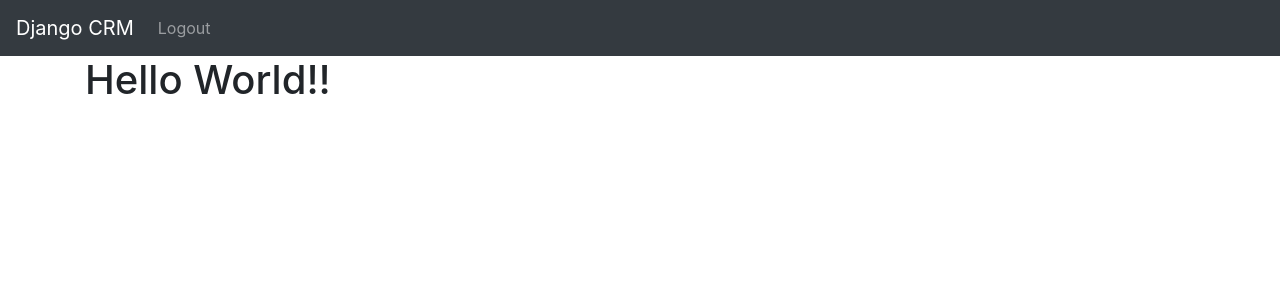
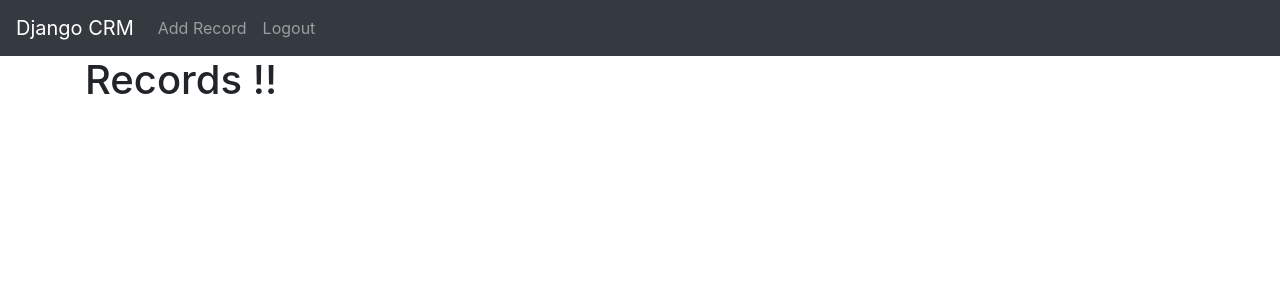
Before and after one commit to sudomanoj/Django-CRM, a Django app: page / in a window 1280 px wide. Shown: the top 300 px of the page. Run offline with Django 4.2, Linux system fonts and the light colour scheme; the visitor is signed in with stand-in values (Sample User, id 1); data that the repository does not hold is empty.

Commit message:
Final Project

```diff
--- a/website/templates/website/base.html
+++ b/website/templates/website/base.html
@@ -23,7 +23,7 @@
     <div class="container">
         {% if messages %}
         {% for message in messages %}
-        <div class="alert alert-warning alert-dismissible fade show" role="alert">
+        <div {% if message.tags %} class="alert alert-{{message.tags}} alert-dismissible fade show {% endif %}" role="alert">
           {{message}}
           <strong>{{user.username}}</strong>
           <button type="button" class="close" data-dismiss="alert" aria-label="Close">
--- a/website/templates/website/home.html
+++ b/website/templates/website/home.html
@@ -2,7 +2,41 @@
 
 {% block content %}
 {% if user.is_authenticated %}
-<h1>Hello World!!</h1>
+<h1>Records !!</h1>
+{% if records %}
+<table class="table table-striped table-hover table-md">
+  <thead class='thead-dark'>
+    <tr>
+      <th scope="col">SN</th>
+      <th scope="col">Name</th>
+      <th scope="col">Email</th>
+      <th scope="col">Phone</th>
+      <th scope="col">City</th>
+      <th scope="col">Zip Code</th>
+      <th scope="col">State</th>
+      <th scope="col">Created At</th>
+    </tr>
+  </thead>
+
+
+<tbody>
+  {% for record in records %}
+  <tr>
+    <td><a href="{% url 'record' record.id %}">{{forloop.counter}}</a></td>
+    <td>{{record.first_name}} {{record.last_name}}</td>
+    <td>{{record.email}}</td>
+    <td>{{record.phone}}</td>
+    <td>{{record.city}}</td>
+    <td>{{record.zipcode}}</td>
+    <td>{{record.state}}</td>
+    <td>{{record.created_at}}</td>
+  </tr>
+  {% endfor %}
+</tbody>
+</table>
+
+
+{% endif %}
 {% else %}
 <div class="col-md-6 offset-md-3"><h1>Login</h1>
 <form action="{% url 'home' %}" method="post">
--- a/website/templates/website/navbar.html
+++ b/website/templates/website/navbar.html
@@ -8,8 +8,12 @@
       <ul class="navbar-nav mr-auto">
         {% if user.is_authenticated %}
         <li class="nav-item">
+          <a class="nav-link" href="{% url 'add_record' %}">Add Record</a>
+        </li>
+        <li class="nav-item">
           <a class="nav-link" href="{% url 'logout' %}">Logout</a>
         </li>
+
         {% else %}
         <li class="nav-item">
           <a class="nav-link" href="{% url 'home' %}">Login</a>
--- a/website/urls.py
+++ b/website/urls.py
@@ -4,6 +4,15 @@ urlpatterns = [
     path('', views.home, name='home'),
     # path('login/', views.login_user, name='login'),
     path('logout/', views.logout_user, name='logout'),
+
     path('register/', views.register_user, name='register'),
 
+    path('record/<int:pk>', views.customer_record, name='record'),
+
+    path('add_record/', views.add_record, name='add_record'),
+
+    path('delete_record/<int:pk>', views.delete_record, name='delete_record'),
+
+    path('update_record/<int:pk>', views.update_record, name='update_record'),
+
 ]
--- a/website/views.py
+++ b/website/views.py
@@ -1,9 +1,13 @@
 from django.shortcuts import render, redirect
 from django.contrib.auth import authenticate, login, logout
 from django.contrib import messages
+from website.forms import SignupForm, AddRecordForm
+from website.models import Record
 # Create your views here.
 
 def home(request):
+    records = Record.objects.all()
+
     if request.method == 'POST':
         username = request.POST.get('username')
         password = request.POST.get('password')
@@ -14,9 +18,10 @@ def home(request):
             messages.success(request, 'You have been loggedin')
             return redirect('home')
         else:
-            messages.error(request, 'There was an error while logging in')
+            messages.warning(request, 'There was an error while logging in')
             return redirect('home')
-    return render(request, 'website/home.html')
+    else:
+        return render(request, 'website/home.html', {'records':records})
 
 
 
@@ -26,4 +31,71 @@ def logout_user(request):
     return redirect('home')
 
 def register_user(request):
-    return render(request, 'website/register.html', {})
+    if request.method == 'POST':
+        form = SignupForm(request.POST)
+        if form.is_valid():
+            form.save()
+
+            # Authenticate and Login
+            # username = form.cleaned_data['username']
+            # password = form.cleaned_data['password1']
+            # user = authenticate(username=username, password=password)
+            # login(request, user)
+            messages.success(request, 'Successfully Register!')
+            return redirect('home')
+    else:
+        form = SignupForm()
+    return render(request, 'website/register.html', {'form':form})
+
+
+def customer_record(request, pk):
+    if request.user.is_authenticated:
+        # Lookup records
+        record = Record.objects.get(id=pk)
+        return render(request, 'website/record.html', {'record':record})
+    else:
+        messages.warning(request, 'You must be logged in to access the page!')
+        return render(request, 'website/record.html')
+
+
+def delete_record(request, pk):
+    if request.user.is_authenticated:
+        if request.method == 'POST':
+            delete_it = Record.objects.get(id=pk)
+            delete_it.delete()
+            messages.success(request, 'Record Deleted Successfully')
+            return redirect('home')
+        else:
+            print('Error while deleting!')
+            return redirect('home')
+    else:
+        messages.warning(request, 'You must be logged in to Delete!')
+        return redirect('home')
+
+
+def add_record(request):
+    form = AddRecordForm(request.POST or None)
+    if request.user.is_authenticated:
+        if request.method == 'POST':
+            if form.is_valid():
+                form.save()
+                messages.success(request, 'Record Added Successfully!!')
+                return redirect('home')
+        return render(request, 'website/add_record.html', {'form':form})
+    else:
+        messages.warning(request, 'You must be logged in!!')
+        return render(request, 'website/add_record.html', {'form':form})
+
+
+def update_record(request, pk):
+    if request.user.is_authenticated:
+        current_record = Record.objects.get(id=pk)
+        form = AddRecordForm(request.POST or None, instance=current_record)
+        if form.is_valid():
+            form.save()
+            messages.success(request, 'Record Updated Successfully')
+            return redirect('home')
+        return render(request, 'website/update_record.html', {'form':form})
+    else:
+        messages.error(request, 'You must be logged in!')
+        return redirect('home')
```
Also changed, not shown: website/admin.py (+7 -1 lines), website/forms.py (+18 -2 lines), website/models.py (+12 -0 lines), website/templates/website/add_record.html (added, +10 -0 lines), website/templates/website/record.html (added, +32 -0 lines), website/templates/website/register.html (+23 -4 lines), website/templates/website/update_record.html (added, +10 -0 lines), website/migrations/0001_initial.py (added).
